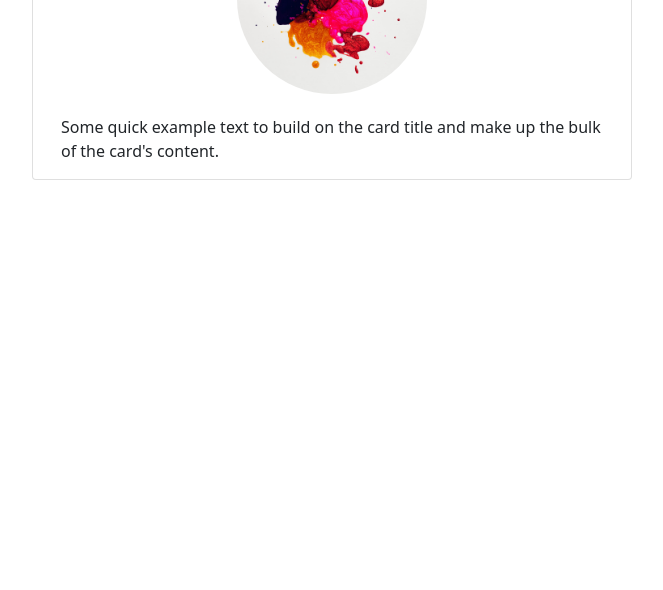
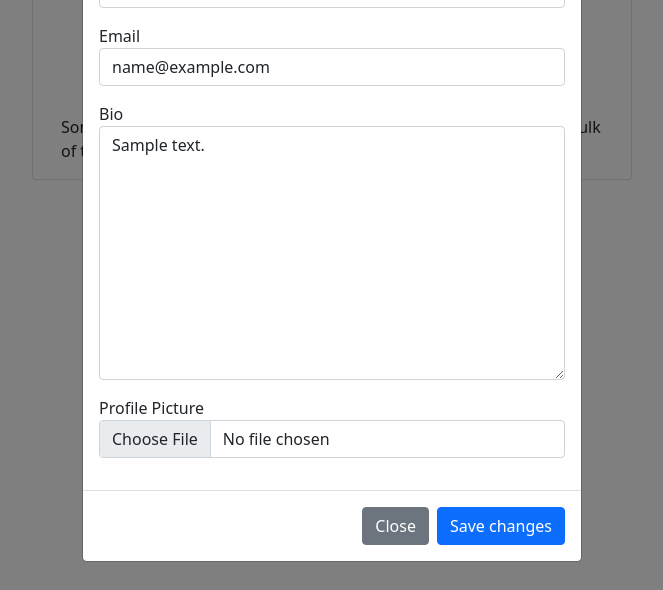
Before and after one commit to bensammwaniki/insta-clone, a Django app: page /profile/ in a window 1280 px wide, after a click on "Post". Shown: the part 318-908 px from the top of the page, without its empty margins (308-971 px from the left). Run offline with Django 3.2, Linux system fonts and the light colour scheme; a user stored in the database is signed in; tables that the repository leaves empty hold one stand-in row (values such as "Sample post"); some libraries are stand-ins or nearby versions.

Commit message:
updated user profile

```diff
--- a/instapp/templates/profile.html
+++ b/instapp/templates/profile.html
@@ -11,4 +11,57 @@
             </div>
           </div>
 	</div>
+
+
+<div class="modal fade" id="exampleModal" tabindex="-1" aria-labelledby="exampleModalLabel" aria-hidden="true">
+    <div class="modal-dialog">
+      <div class="modal-content">
+        <div class="modal-header">
+          <h5 class="modal-title" id="exampleModalLabel">Modal title</h5>
+          <button type="button" class="btn-close" data-bs-dismiss="modal" aria-label="Close"></button>
+        </div>
+        <div class="modal-body">
+            <form action="{% url 'update.profile' %}" method="POST"
+            enctype="multipart/form-data">
+            {% csrf_token %}
+            <div class="form-group mb-3">
+                <label for="name">First Name</label>
+                <input type="text" class="form-control" id="first_name"
+                    name="first_name" value="{{ user.first_name }}">
+            </div>
+            <div class="form-group mb-3">
+                <label for="name">Last Name</label>
+                <input type="text" class="form-control" id="last_name"
+                    name="last_name" value="{{ user.last_name }}">
+            </div>
+            <div class="form-group mb-3">
+                <label for="username">Username</label>
+                <input type="text" class="form-control" id="username"
+                    name="username" value="{{ user.username }}">
+            </div>
+            <div class="form-group mb-3">
+                <label for="email">Email</label>
+                <input type="email" class="form-control" id="email" name="email"
+                    value="{{ user.email}}">
+            </div>
+            <div class="form-group mb-3">
+                <label for="bio">Bio</label>
+                <textarea name="bio" id="bio" cols="30" rows="10"
+                    class="form-control">{{ profile.bio }}</textarea>
+            </div>
+            <div class="form-group mb-3">
+                <label for="profile_pic">Profile Picture</label>
+                <input type="file" class="form-control" id="profile_pic"
+                    name="profile_pic" required>
+            </div>
+        </div>
+        <div class="modal-footer">
+          <button type="button" class="btn btn-secondary" data-bs-dismiss="modal">Close</button>
+          <button type="submit" class="btn btn-primary">Save changes</button>
+        </div>
+    </form>
+
+      </div>
+    </div>
+  </div>
 {% endblock %}
--- /dev/null
+++ b/instapp/templates/updateprof.html
@@ -0,0 +1,6 @@
+{% extends 'base.html' %}
+{% load static %}
+{% block content %}
+
+
+  {% endblock %}
--- a/instapp/urls.py
+++ b/instapp/urls.py
@@ -7,4 +7,5 @@ urlpatterns = [
     path("", views.home),
     path("profile/", views.profile),
     path("login/", views.login),
+    path('profile/update/', views.update_profile, name='update.profile'),
 ]
--- a/instapp/views.py
+++ b/instapp/views.py
@@ -1,7 +1,6 @@
 from django.shortcuts import render, redirect
 from django.contrib.auth.decorators import login_required
 from .models import *
-
 import cloudinary
 import cloudinary.uploader
 import cloudinary.api
@@ -18,5 +17,46 @@ def profile(request):
     profile = Profile.objects.filter(user_id=current_user.id).first()
     return render(request, 'profile.html', {"images": images, "profile": profile})
 
+@login_required(login_url='/accounts/login/')
+def update_profile(request):
+    if request.method == 'POST':
+
+        current_user = request.user
+
+        first_name = request.POST['first_name']
+        last_name = request.POST['last_name']
+        username = request.POST['username']
+        email = request.POST['email']
+
+        bio = request.POST['bio']
+
+        profile_image = request.FILES['profile_pic']
+        profile_image = cloudinary.uploader.upload(profile_image)
+        profile_url = profile_image['url']
+
+        user = User.objects.get(id=current_user.id)
+
+        if Profile.objects.filter(user_id=current_user.id).exists():
+
+            profile = Profile.objects.get(user_id=current_user.id)
+            profile.profile_photo = profile_url
+            profile.bio = bio
+            profile.save()
+        else:
+            profile = Profile(user_id=current_user.id,
+                              profile_photo=profile_url, bio=bio)
+            profile.save_profile()
+
+        user.first_name = first_name
+        user.username = username
+        user.last_name = last_name
+        user.email = email
+
+        user.save()
+
+        return redirect('/profile', {'success': 'Updated your profile Successfully'})
+    else:
+        return render(request, 'profile.html', {'danger': 'Profile Update Failed'})
+
 def login(request):
     return render(request,"login.html")
```
Also changed, not shown: instapp/templates/index.html (+0 -18 lines).
